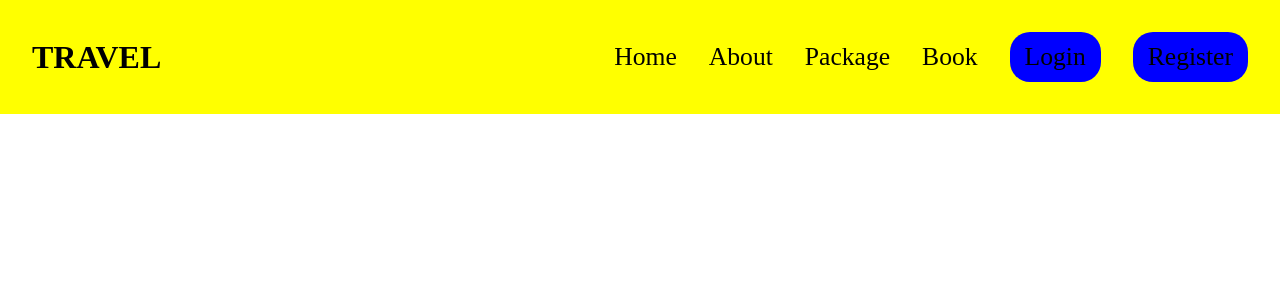
After one commit to KanishkaArochana/TourLankaWeb, a PHP site: the page made by NavBar/New folder/navbar.html in a window 1280 px wide. The commit adds this page. Shown: the top 300 px of the page. Run offline with PHP 8.4, Linux system fonts and the light colour scheme.

Commit message:
Update code

```diff
--- /dev/null
+++ b/NavBar/New folder/navbar.css
@@ -0,0 +1,123 @@
+/* Global Reset */
+* {
+    margin: 0;
+    padding: 0;
+    box-sizing: border-box;
+    border: none;
+}
+
+/* Header Styling */
+.header {
+    position: sticky;
+    top: 0;
+    left: 0;
+    right: 0;
+    z-index: 1000;
+    display: flex;
+    align-items: center;
+    justify-content: space-between;
+    padding: 2rem ;
+    background-color: yellow;
+}
+
+.header .logo {
+    font-size: 2rem;
+    color: black;
+    font-weight: bold;
+    text-decoration: none;
+}
+
+.header .navbar{
+    display: flex;
+    align-items: center;
+    justify-content: center;
+}
+
+.header .navbar a {
+    font-size: 1.6rem;
+    margin-left: 2rem;
+    color: black;
+    text-decoration: none;
+    transition: color 0.2s linear;
+}
+
+.navbar a :hover{
+    color: rgb(240, 255, 242);
+}
+
+.auth-box {
+    display: flex;
+}
+
+.auth-btn {
+    padding: 10px 15px;
+    background-color: blue;
+    color: white;
+    font-weight: 500;
+    text-decoration: none;
+    border-radius: 20px;
+    font-size: 1rem;
+    cursor: pointer;
+}
+
+.auth-btn:hover {
+    background-color: #007BFF;
+}
+
+#menu-btn {
+    font-size: 2.5rem;
+    cursor: pointer;
+    color: black;
+    display: none;
+}
+
+/* Media Queries */
+@media (max-width: 1200px) {
+    .header {
+        padding: 3rem 5%;
+    }
+}
+
+@media (max-width: 991px) {
+    .header {
+        padding: 3rem 2rem;
+    }
+}
+
+@media (max-width: 768px) {
+    #menu-btn {
+        display: inline-block;
+    }
+
+    .header .navbar {
+        position: absolute;
+        top: 100%;
+        left: 0;
+        right: 0;
+        background-color: white;
+        padding: 2rem;
+        display: none;
+        flex-direction: column;
+    }
+
+    .header .navbar.active {
+        display: flex;
+    }
+
+    .header .navbar a {
+        display: block;
+        margin: 1.5rem 0;
+        text-align: center;
+    }
+
+    .auth-box {
+        flex-direction: column;
+        align-items: center;
+    }
+}
+
+@media (max-width: 450px) {
+    .header {
+        padding: 3rem 1rem;
+    }
+}
--- /dev/null
+++ b/NavBar/New folder/navbar.html
@@ -0,0 +1,35 @@
+<!DOCTYPE html>
+<html lang="en">
+
+<head>
+    <meta charset="UTF-8">
+    <meta name="viewport" content="width=device-width, initial-scale=1.0">
+    <link rel="stylesheet" href="https://cdnjs.cloudflare.com/ajax/libs/font-awesome/6.7.2/css/all.min.css">
+    <link rel="stylesheet" href="navbar.css">
+</head>
+
+<body>
+    <section class="header">
+        <a href="home.php" class="logo">TRAVEL</a>
+
+        <nav class="navbar">
+            <a href="home.php">Home</a>
+            <a href="about.php">About</a>
+            <a href="package.php">Package</a>
+            <a href="book.php">Book</a>
+
+
+        <div class="auth-box">
+            <a href="login.php" class="auth-btn">Login</a>
+            <a href="register.php" class="auth-btn">Register</a>
+        </div>
+
+    </nav>
+
+        <div id="menu-btn" class="fas fa-bars"></div>
+    </section>
+
+    <script src="navbar.js"></script>
+</body>
+
+</html>
--- /dev/null
+++ b/NavBar/New folder/navbar.js
@@ -0,0 +1,17 @@
+// Select menu button and navbar
+let menu = document.querySelector('#menu-btn');
+let navbar = document.querySelector('.header .navbar');
+
+// Toggle menu on click
+menu.onclick = () => {
+    menu.classList.toggle('fa-times');
+    navbar.classList.toggle('active');
+};
+
+// Close menu when a link is clicked
+document.querySelectorAll('.header .navbar a').forEach(link => {
+    link.addEventListener('click', () => {
+        menu.classList.remove('fa-times');
+        navbar.classList.remove('active');
+    });
+});
--- a/footer.html
+++ b/footer.html
@@ -19,6 +19,7 @@
                 <a href="package.php"> <i class="fas fa-angle-right"></i> Package</a>
                 <a href="book.php"> <i class="fas fa-angle-right"></i> Book</a>
             </div>
+
             <div class="box">
                 <h3>Quick links</h3>
                 <a href="#"><i class="fas fa-angle-right"></i>ask question</a>
@@ -44,8 +45,6 @@
             </div>
         </div>
 
-        </div>
-
         <div class="credit">
             created by <span>mr.kanishka</span> | all rights reserved!
         </div>
```
Also changed, not shown: book_form.php (added, +41 -0 lines), css/footer.css (+25 -0 lines), js/user_profile.js (added, +61 -0 lines).
